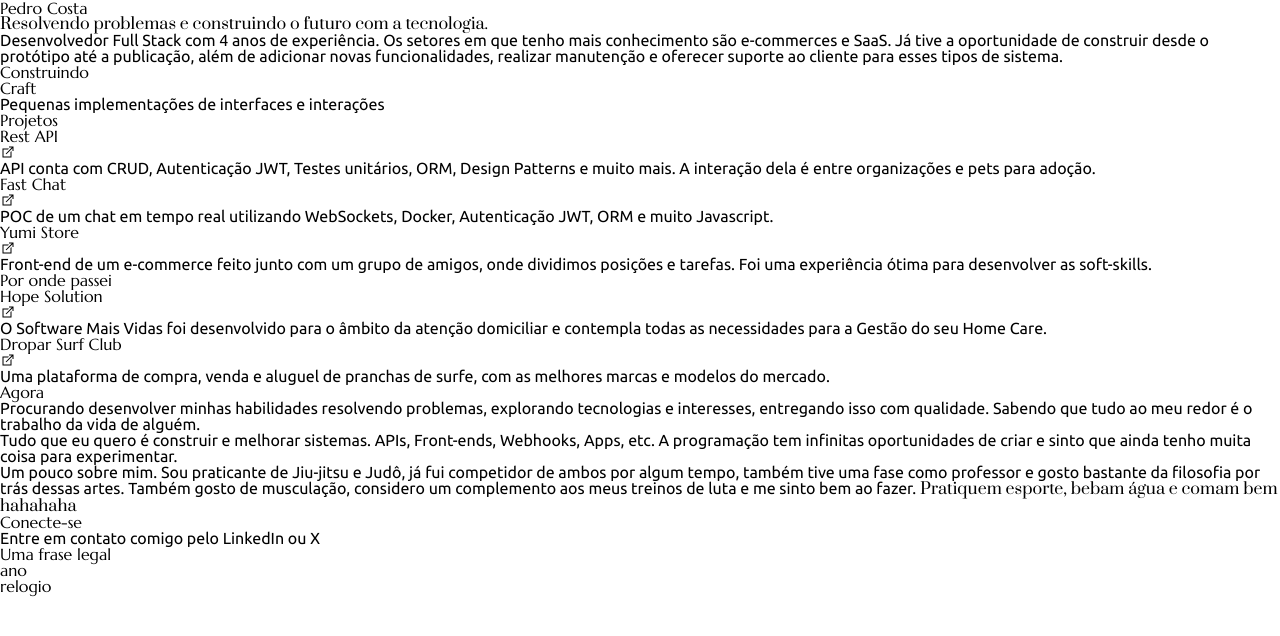
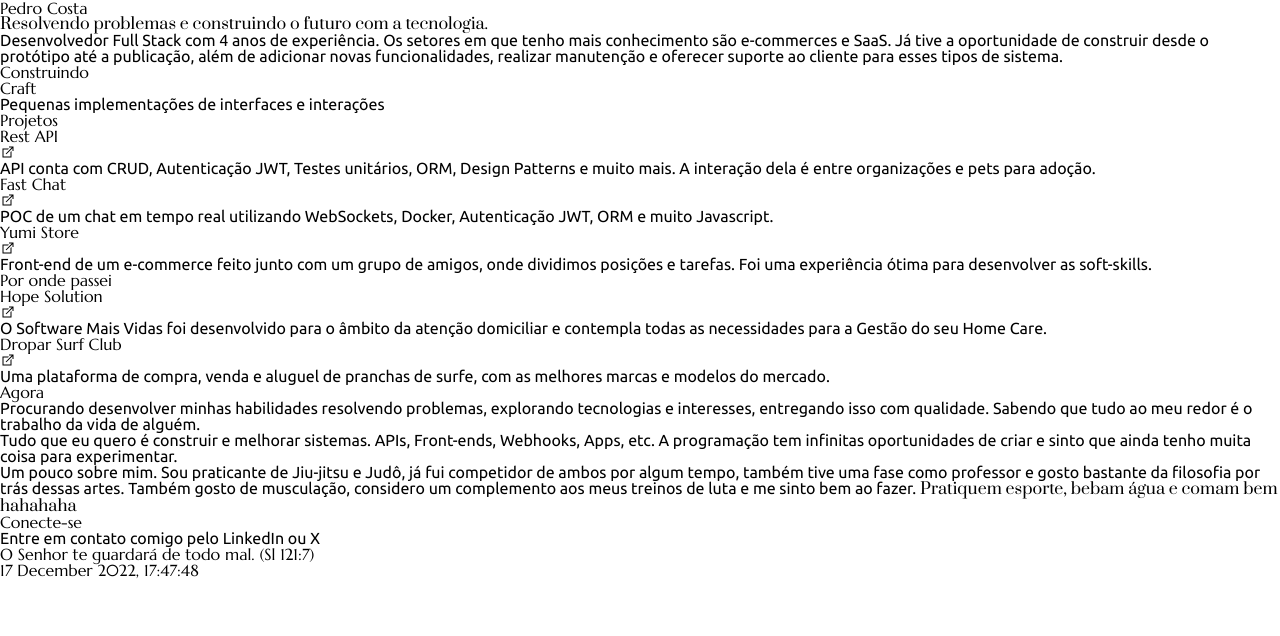
Before and after one commit to phmc99/portfolio, a Next.js app: page / in a window 1280 px wide. Shown: the top 636 px of the page. Built offline with nearby package versions, Linux system fonts and the light colour scheme.

Commit message:
WIP - Footer things

```diff
--- a/package.json
+++ b/package.json
@@ -9,6 +9,7 @@
     "lint": "next lint"
   },
   "dependencies": {
+    "moment": "^2.30.1",
     "next": "15.1.6",
     "react": "^19.0.0",
     "react-dom": "^19.0.0",
--- a/src/components/Footer/index.tsx
+++ b/src/components/Footer/index.tsx
@@ -1,11 +1,52 @@
+"use client";
+
+import { useCallback, useEffect, useState } from "react";
+import moment from "moment";
+
+const frases = [
+  "Tudo posso naquele que me fortalece. (Fp 4:13)",
+  "O Senhor é meu pastor, nada me faltará. (Sl 23:1)",
+  "Entrega o teu caminho ao Senhor. (Sl 37:5)",
+  "Sede fortes e corajosos. (Js 1:9)",
+  "O amor nunca falha. (1Co 13:8)",
+  "Deus é a nossa fortaleza. (Sl 46:1)",
+  "Alegrai-vos sempre no Senhor. (Fp 4:4)",
+  "O Senhor te guardará de todo mal. (Sl 121:7)",
+  "Buscai primeiro o Reino de Deus. (Mt 6:33)",
+  "Com Deus, tudo é possível. (Mt 19:26)",
+];
+
 export default function Footer() {
+  moment.locale("pt-br");
+  const [date, setDate] = useState("");
+  const [phrase, setPhrase] = useState("");
+
+  const refreshClock = useCallback(() => {
+    setDate(moment().format("D MMMM YYYY, HH:mm:ss"));
+  }, [setDate]);
+
+  useEffect(() => {
+    const timer = setInterval(refreshClock, 1000);
+    return () => {
+      clearInterval(timer);
+    };
+  }, [refreshClock]);
+
+  useEffect(() => {
+    if (window) {
+      setPhrase(frases[Math.floor(Math.random() * frases.length)]);
+      setDate(moment().format("D MMMM YYYY, HH:mm:ss"));
+    }
+  }, []);
+
   return (
     <footer className="w-full border-solid border-t-[1px] border-zinc-800">
-      <div className="flex justify-between lg:w-1/2 max-w-[920px] lg:mx-auto px-6 py-4 md:px-16 lg:px-0 text-sm">
-        <p>Uma frase legal</p>
+      <div className="flex justify-between lg:w-1/2 max-w-[920px] lg:mx-auto px-6 py-4 md:px-16 lg:px-0 text-sm text-zinc-500">
+        <div>
+          <p>{phrase}</p>
+        </div>
         <div className="flex gap-4">
-          <p>ano</p>
-          <p>relogio</p>
+          <p>{date}</p>
         </div>
       </div>
     </footer>
```
Also changed, not shown: 1 other file (tests, documents, lock files or other folders).
